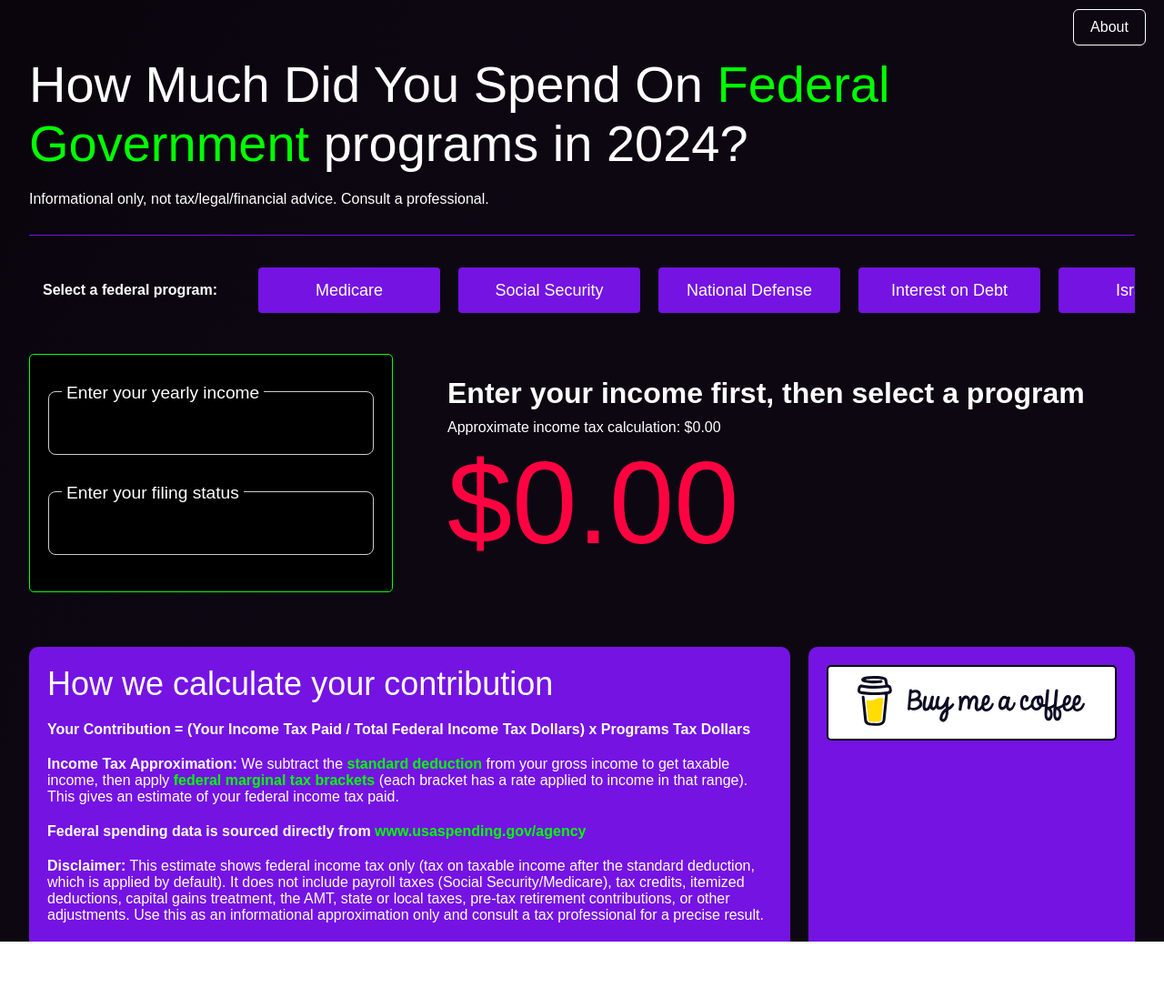
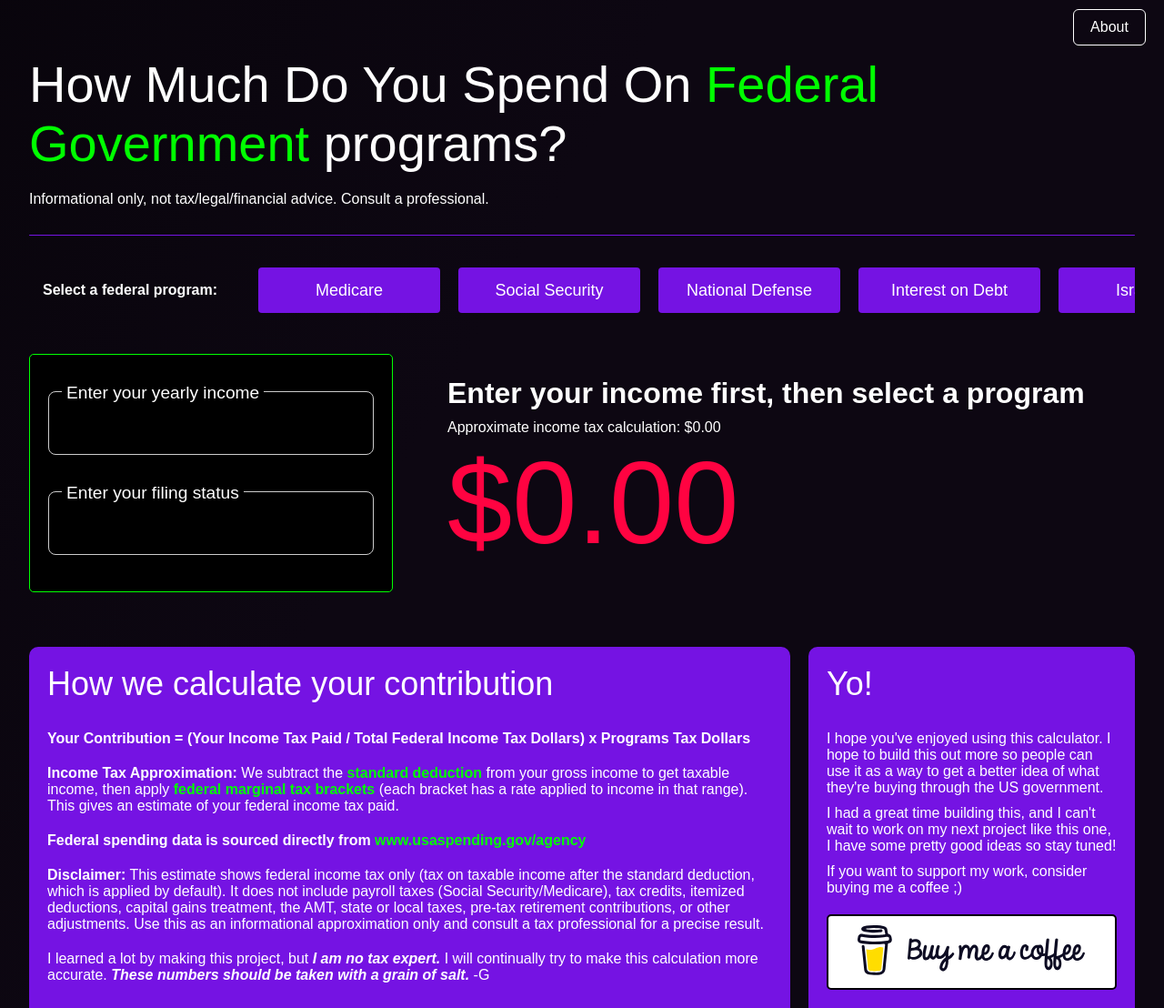
Before and after one commit to GiaredL/howmanytaxes, a Next.js app: page / in a window 1280 px wide. Shown: the whole page at 91% size. Before the commit the page ends 1035 px from the top, so only its background shows below. Built offline with nearby package versions, Linux system fonts and the light colour scheme; a web font is replaced by a local one.

Commit message:
added about information and stuff

```diff
--- a/src/app/components/Calculation.module.scss
+++ b/src/app/components/Calculation.module.scss
@@ -11,6 +11,7 @@
 .contributionCalc {
   font-size: 36px;
   font-weight: 500;
+  margin-bottom: 30px;
 
   @media (max-width: 700px) {
     font-size: 24px;
@@ -52,4 +53,5 @@
   border: 2px solid black;
   border-radius: 5px;
   background-color: white;
+  margin-top: 20px;
 }
--- a/src/app/components/Calculation.tsx
+++ b/src/app/components/Calculation.tsx
@@ -38,12 +38,23 @@ const Calculation = () => {
             </a>
           </p>
 
-          <p style={{ fontSize: '16px' }}>
+          <p style={{ fontSize: '16px', marginBottom: '20px' }}>
             <span style={{ fontWeight: '600' }}>Disclaimer:</span> This estimate shows federal income tax only (tax
             on taxable income after the standard deduction, which is applied by default). It does not include
             payroll taxes (Social Security/Medicare), tax credits, itemized deductions, capital gains treatment,
             the AMT, state or local taxes, pre‑tax retirement contributions, or other adjustments. Use this as an
             informational approximation only and consult a tax professional for a precise result.
+          </p>
+
+          <p>
+            I learned a lot by making this project, but{' '}
+            <span style={{ fontStyle: 'italic', fontWeight: '700' }}>I am no tax expert. </span> I will continually
+            try to make this calculation more accurate.
+            <span style={{ fontStyle: 'italic', fontWeight: '700' }}>
+              {' '}
+              These numbers should be taken with a grain of salt.
+            </span>{' '}
+            -G
           </p>
         </div>
         <div>
@@ -51,7 +62,16 @@ const Calculation = () => {
         </div>
       </div>
       <div className={styles.sources}>
-        {/* <h2 className={styles.contributionCalc}>Data Sources</h2> */}
+        <h2 className={styles.contributionCalc}>Yo!</h2>
+        <p>
+          I hope you&apos;ve enjoyed using this calculator. I hope to build this out more so people can use it as a
+          way to get a better idea of what they&apos;re buying through the US government.
+        </p>{' '}
+        <p style={{ marginTop: '10px' }}>
+          I had a great time building this, and I can&apos;t wait to work on my next project like this one, I have
+          some pretty good ideas so stay tuned!{' '}
+        </p>
+        <p style={{ marginTop: '10px' }}>If you want to support my work, consider buying me a coffee ;) </p>
         <div className={styles.buyCoffee}>
           <a href="https://www.buymeacoffee.com/digirain">
             <Image src="/buy-me-a-coffee.svg" alt="buy-me-a-coffee" width={250} height={55} />
--- a/src/app/page.tsx
+++ b/src/app/page.tsx
@@ -69,12 +69,12 @@ export default function Home() {
       </header>
       <main className={styles.mainContainer}>
         <div className={styles.heroText}>
-          <span>How Much Did You Spend</span>
+          <span>How Much Do You Spend</span>
           <span> On </span>
           <span style={{ color: 'lime' }} className={styles.animatedWords}>
             Federal Government
           </span>
-          <span> programs in 2024?</span>
+          <span> programs?</span>
           <p style={{ marginTop: '20px' }}>
             Informational only, not tax/legal/financial advice. Consult a professional.
           </p>
@@ -120,6 +120,8 @@ export default function Home() {
                   >
                     <option value="single">Single</option>
                     <option value="married-jointly">Married Filing Jointly</option>
+                    <option value="married-separately">Married Filing Separately</option>
+
                     <option value="head-of-household">Head of Household</option>
                   </select>
                   <label className={styles.label}>Enter your filing status</label>
```
